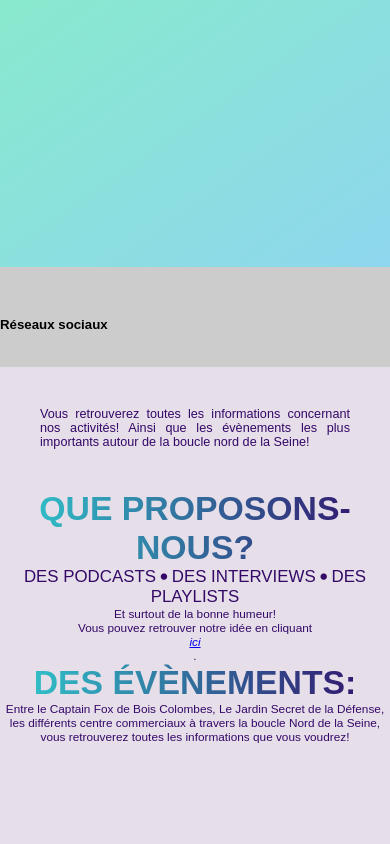
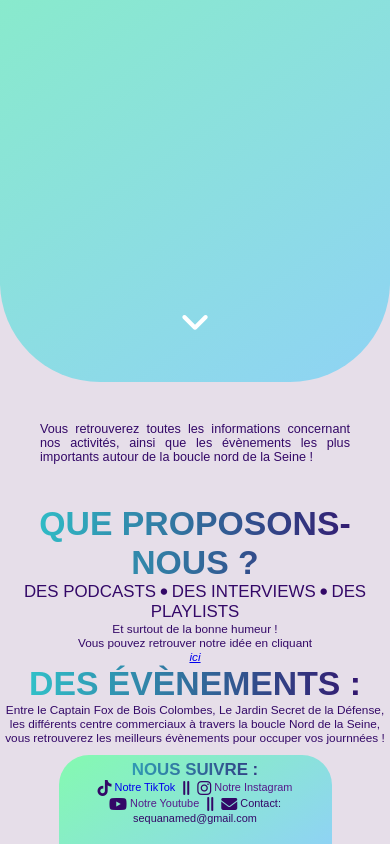
Before and after one commit to Le-Jy/Sequana-Media, a plain HTML site: page index.html in a window 390 px wide. Shown: the part 477-1321 px from the top of the page. Before the commit the page ends 1221 px from the top, so only its background shows below. Drawn offline with Linux system fonts and the light colour scheme; a web font is replaced by a local one.

Commit message:
footer for phone

```diff
--- a/index.html
+++ b/index.html
@@ -10,42 +10,48 @@
 	</head>
 	<body>
 		<header class="header-content">
-			<h1>Bienvenue sur le site de Sequana Media!</h1>
+			<h1>Bienvenue sur le site de Sequana Media !</h1>
 
 			<span class="go-to-down"><i class="fa-solid fa-angle-down"></i></span>
 		</header>
 
 		<section class="welcome-message">
 			<p>
-				Vous retrouverez toutes les informations concernant nos activités!
-				Ainsi que les évènements les plus importants autour de la boucle nord de la Seine!
+				Vous retrouverez toutes les informations concernant nos activités,
+				ainsi que les évènements les plus importants autour de la boucle nord de la Seine !
 			</p>
 		</section>
 
 		<section class="section-content">
-			<h2>Que proposons-nous?</h2>
+			<h2>Que proposons-nous ?</h2>
 			<p>Des podcasts <i class="fa-solid fa-circle"></i> Des interviews <i class="fa-solid fa-circle"></i> Des playlists</p>
 		</section>
-			<p class="p2-section-content">Et surtout de la bonne humeur!<br />
-				Vous pouvez retrouver notre idée en cliquant <a href="projet.html"><em>ici</em></a>.</p>
+			<p class="p2-section-content">Et surtout de la bonne humeur !<br />
+				Vous pouvez retrouver notre idée en cliquant <a href="projet.html"><em>ici</em></a></p>
 		<section class="section-content">
-			<h2>Des évènements:</h2>
+			<h2>Des évènements :</h2>
 		</section>
 			<p class="p2-section-content">
 				Entre le Captain Fox de Bois Colombes, Le Jardin Secret de la Défense, les différents centre commerciaux à travers la boucle Nord de la Seine,
-				vous retrouverez toutes les informations que vous voudrez!
+				vous retrouverez les meilleurs évènements pour occuper vos journnées !
 			</p>
 
 
 
 		<footer>
-			<div>
 
+
+			<div class="footer-title">
+				<h5>Nous suivre :</h5>
+			</div>
+			<div class="footer-content">
+				<p>
+					<i class="fa-brands fa-tiktok"></i> <a href="https://www.tiktok.com/@sequanamedia"> Notre TikTok</a> <q class="fa-solid fa-grip-lines-vertical"></q>
+					<i class="fa-brands fa-instagram"></i> <a href=""> Notre Instagram</a><br> <i class="fa-brands fa-youtube"></i>
+					<a href=""> Notre Youtube</a> <q class="fa-solid fa-grip-lines-vertical"></q> <i class="fa-solid fa-envelope"></i>  Contact: sequanamed@gmail.com
+				</p>
 			</div>
 
-			<div>
-				<h5>Réseaux sociaux</h5>
-			</div>
 		</footer>
 
 	</body>
--- a/styles/style.css
+++ b/styles/style.css
@@ -4,7 +4,7 @@
 ::-webkit-scrollbar {
   display: none;
 }
-html, body {
+html, body, footer {
   margin: 0;
   padding: 0;
   width: 100%;
@@ -34,6 +34,8 @@ h1, h2, h3, h4, h5, h6, p, span, section, div, ul, li, ol, a, footer, header, na
   text-align: center;
   background: linear-gradient(145deg, #84fab0, #8fd3f4);
   border-radius: 100px;
+  margin-top: 10px;
+  padding-top: 5px;
 }
 
 .header-content h1{
@@ -109,7 +111,69 @@ h1, h2, h3, h4, h5, h6, p, span, section, div, ul, li, ol, a, footer, header, na
   vertical-align: middle;
   font-size: .4rem;
 }
+footer{
 
+  background:linear-gradient(145deg, #84fab0, #8fd3f4);
+
+  position:relative;
+  flex-direction: column;
+  align-items: center;
+  justify-content: center;
+  text-align: center;
+
+  bottom:0;
+
+  width:100%;
+
+  margin-top: 10px;
+
+  padding-top:5px;
+
+  height: 10%;
+
+  width: 70%;
+  margin-left: auto;
+  margin-right: auto;
+
+  border-top-left-radius: 30px;
+  border-top-right-radius: 30px;
+
+
+  }
+
+  .footer-title h5 {
+    user-select: none;
+    text-transform: uppercase;
+    background: linear-gradient(to right, #30CFD0 0%, #330867 100%);
+    -webkit-background-clip: text;
+    -webkit-text-fill-color: transparent;
+    font-size: 4vh;
+    text-align: center;
+    vertical-align: text-top;
+
+  }
+  .footer-content p {
+    font-size: 2vh;
+    color :#330867;
+    text-align: center;
+
+  }
+  .footer-content p a{
+    text-decoration: none ;
+  }
+  .footer-content p i{
+    display: inline-block;
+    vertical-align: middle;
+    font-size: 1rem;
+  }
+  .footer-content p q{
+    display: inline-block;
+    vertical-align: middle;
+    font-size: 1rem;
+    padding-left: 5px;
+    padding-right: 5px;
+
+  }
 @media (max-width: 720px) {
   .welcome-message {
     text-align: justify;
@@ -126,6 +190,15 @@ h1, h2, h3, h4, h5, h6, p, span, section, div, ul, li, ol, a, footer, header, na
   .p2-section-content{
     font-size: 1.4vh;
   }
+  .footer-title h5 {
+    font-size: 2vh;
+  }
+  .footer-content p {
+    font-size: 2.8vw;
+    text-align: center;
+    justify-content: center;
+    flex-direction: column;
+  }
 
 }
 
@@ -134,18 +207,3 @@ h1, h2, h3, h4, h5, h6, p, span, section, div, ul, li, ol, a, footer, header, na
   50% {bottom: 40px}
   100% {bottom: 20px}
 }
-footer{
-
-  background:#ccc;
-
-  position:absolute;
-
-  bottom:0;
-
-  width:100%;
-
-  padding-top:50px;
-
-  height:50px;
-
-  }
```
